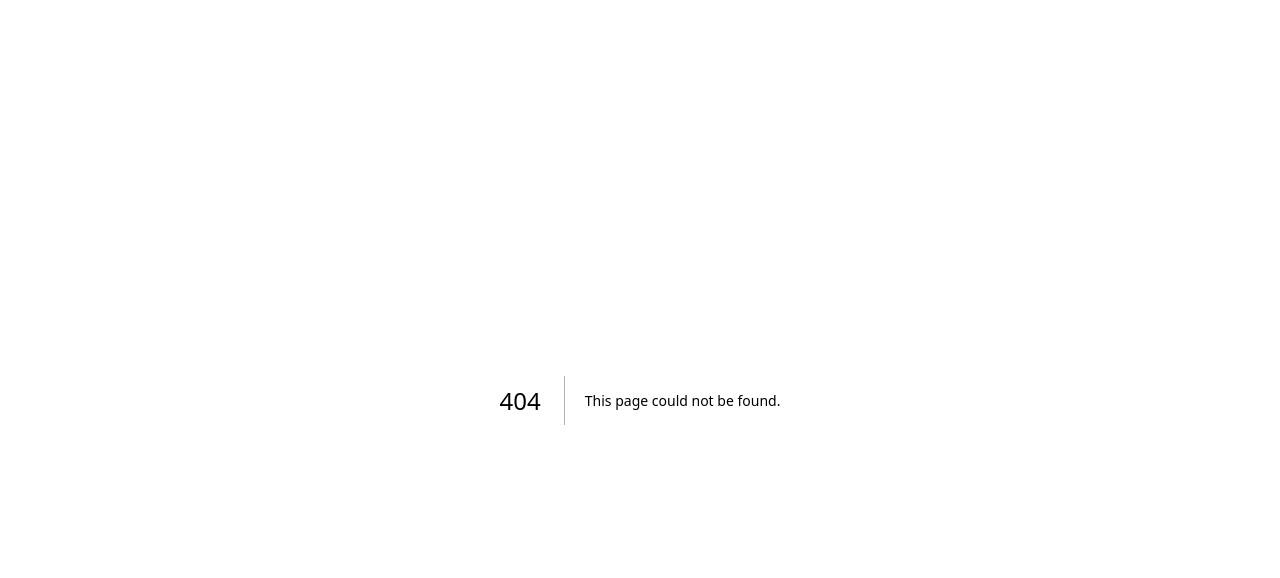
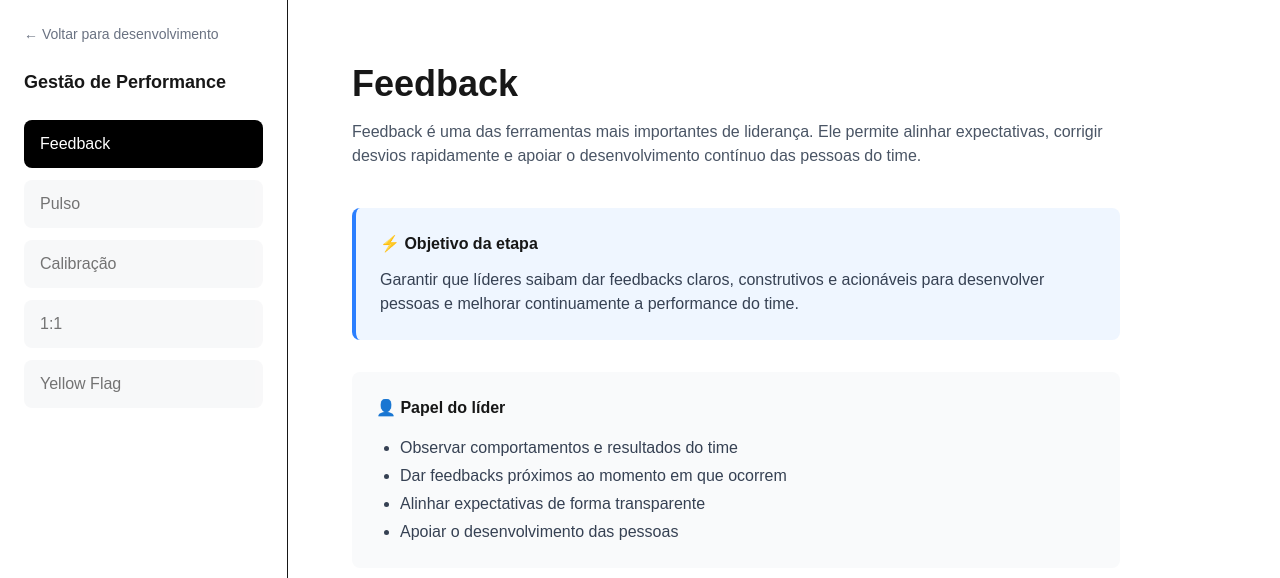
Before and after one commit to amandafrann/programa-lider-hero, a Next.js app: page /desenvolvimento/performance/feedback in a window 1280 px wide. Before the commit this address had no page. Shown: the top 578 px of the page. Built offline with nearby package versions, Linux system fonts and the light colour scheme.

Commit message:
pagina feedback

```diff
--- /dev/null
+++ b/app/desenvolvimento/performance/feedback/page.tsx
@@ -0,0 +1,107 @@
+import Link from "next/link";
+
+export default function FeedbackPage() {
+  return (
+    <div className="flex min-h-screen">
+
+      {/* SIDEBAR */}
+
+      <div className="w-72 border-r bg-white p-6">
+
+        <Link
+          href="/desenvolvimento"
+          className="text-sm text-gray-500 mb-6 block hover:underline"
+        >
+          ← Voltar para desenvolvimento
+        </Link>
+
+        <h2 className="font-semibold text-lg mb-6">
+          Gestão de Performance
+        </h2>
+
+        <div className="space-y-3">
+
+          <Link
+            href="/desenvolvimento/performance/feedback"
+            className="block bg-black text-white px-4 py-3 rounded-lg"
+          >
+            Feedback
+          </Link>
+
+          <div className="bg-gray-100 px-4 py-3 rounded-lg opacity-60">
+            Pulso
+          </div>
+
+          <div className="bg-gray-100 px-4 py-3 rounded-lg opacity-60">
+            Calibração
+          </div>
+
+          <div className="bg-gray-100 px-4 py-3 rounded-lg opacity-60">
+            1:1
+          </div>
+
+          <div className="bg-gray-100 px-4 py-3 rounded-lg opacity-60">
+            Yellow Flag
+          </div>
+
+        </div>
+
+      </div>
+
+
+      {/* CONTEÚDO */}
+
+      <div className="flex-1 p-16 max-w-4xl">
+
+        <h1 className="text-4xl font-bold mb-4">
+          Feedback
+        </h1>
+
+        <p className="text-gray-600 mb-10">
+          Feedback é uma das ferramentas mais importantes de liderança.
+          Ele permite alinhar expectativas, corrigir desvios rapidamente
+          e apoiar o desenvolvimento contínuo das pessoas do time.
+        </p>
+
+
+        {/* OBJETIVO */}
+
+        <div className="bg-blue-50 border-l-4 border-blue-500 p-6 rounded-lg mb-8">
+
+          <h3 className="font-semibold mb-3">
+            ⚡ Objetivo da etapa
+          </h3>
+
+          <p className="text-gray-700">
+            Garantir que líderes saibam dar feedbacks claros,
+            construtivos e acionáveis para desenvolver pessoas
+            e melhorar continuamente a performance do time.
+          </p>
+
+        </div>
+
+
+        {/* PAPEL DO LÍDER */}
+
+        <div className="bg-gray-50 p-6 rounded-lg mb-8">
+
+          <h3 className="font-semibold mb-4">
+            👤 Papel do líder
+          </h3>
+
+          <ul className="list-disc ml-6 text-gray-700 space-y-1">
+
+            <li>Observar comportamentos e resultados do time</li>
+            <li>Dar feedbacks próximos ao momento em que ocorrem</li>
+            <li>Alinhar expectativas de forma transparente</li>
+            <li>Apoiar o desenvolvimento das pessoas</li>
+
+          </ul>
+
+        </div>
+
+      </div>
+
+    </div>
+  );
+}
```
